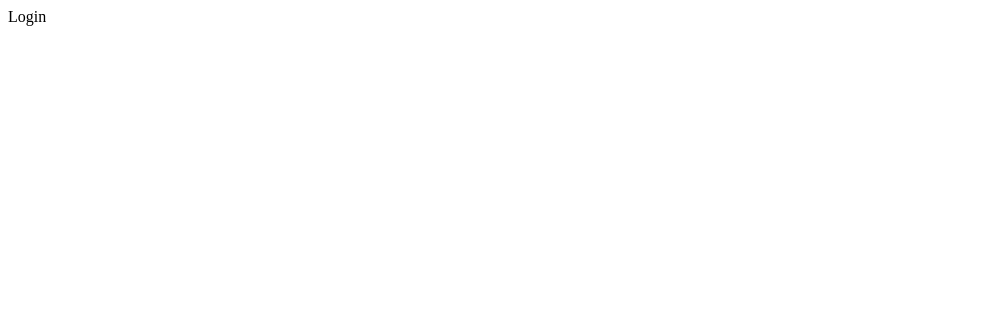
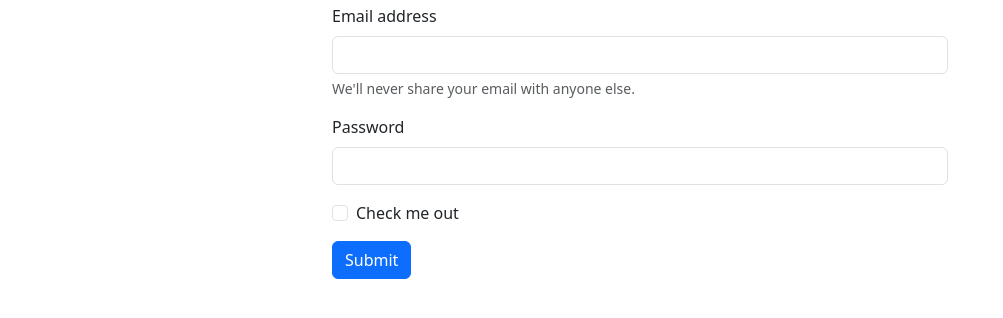
Before and after one commit to carostraub/proyectoFinal, a React (Vite) app in the folder front/: page /login in a window 1280 px wide. Shown: the top 318 px of the page, without its empty margins (0-1003 px from the left). Built offline with nearby package versions, Linux system fonts and the light colour scheme.

Commit message:
Login 1.0

```diff
--- a/front/src/Layout.jsx
+++ b/front/src/Layout.jsx
@@ -6,6 +6,7 @@ import { Login } from "../src/pages/Login";
 import { Register } from "../src/pages/Register";
 import { Profile } from "../src/pages/Profile";
 import { SearchEvent } from "../src/pages/SearchEvent";
+import "bootstrap/dist/css/bootstrap.min.css";
 
 export const Layout = () => {
   return (
--- a/front/src/pages/Login.jsx
+++ b/front/src/pages/Login.jsx
@@ -1,5 +1,45 @@
 import React from "react";
 
 export const Login = () => {
-  return <div>Login</div>;
+  return (
+    <form className="container w-50 mt-1">
+      <div className="mb-3">
+        <label htmlFor="exampleInputEmail1" className="form-label">
+          Email address
+        </label>
+        <input
+          type="email"
+          className="form-control"
+          id="exampleInputEmail1"
+          aria-describedby="emailHelp"
+        />
+        <div id="emailHelp" className="form-text">
+          We'll never share your email with anyone else.
+        </div>
+      </div>
+      <div className="mb-3">
+        <label htmlFor="exampleInputPassword1" className="form-label">
+          Password
+        </label>
+        <input
+          type="password"
+          className="form-control"
+          id="exampleInputPassword1"
+        />
+      </div>
+      <div className="mb-3 form-check">
+        <input
+          type="checkbox"
+          className="form-check-input"
+          id="exampleCheck1"
+        />
+        <label className="form-check-label" htmlFor="exampleCheck1">
+          Check me out
+        </label>
+      </div>
+      <button type="submit" className="btn btn-primary">
+        Submit
+      </button>
+    </form>
+  );
 };
```
